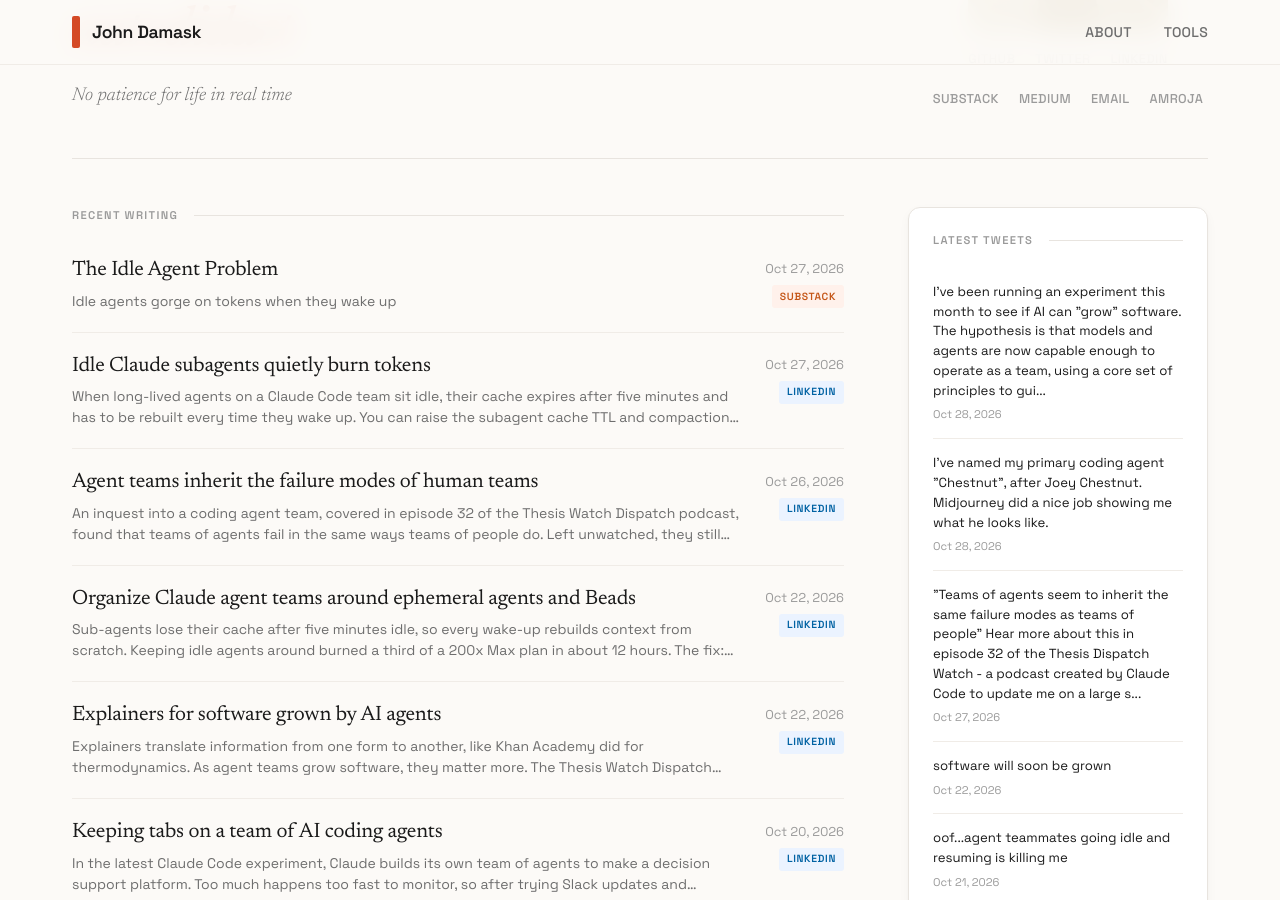
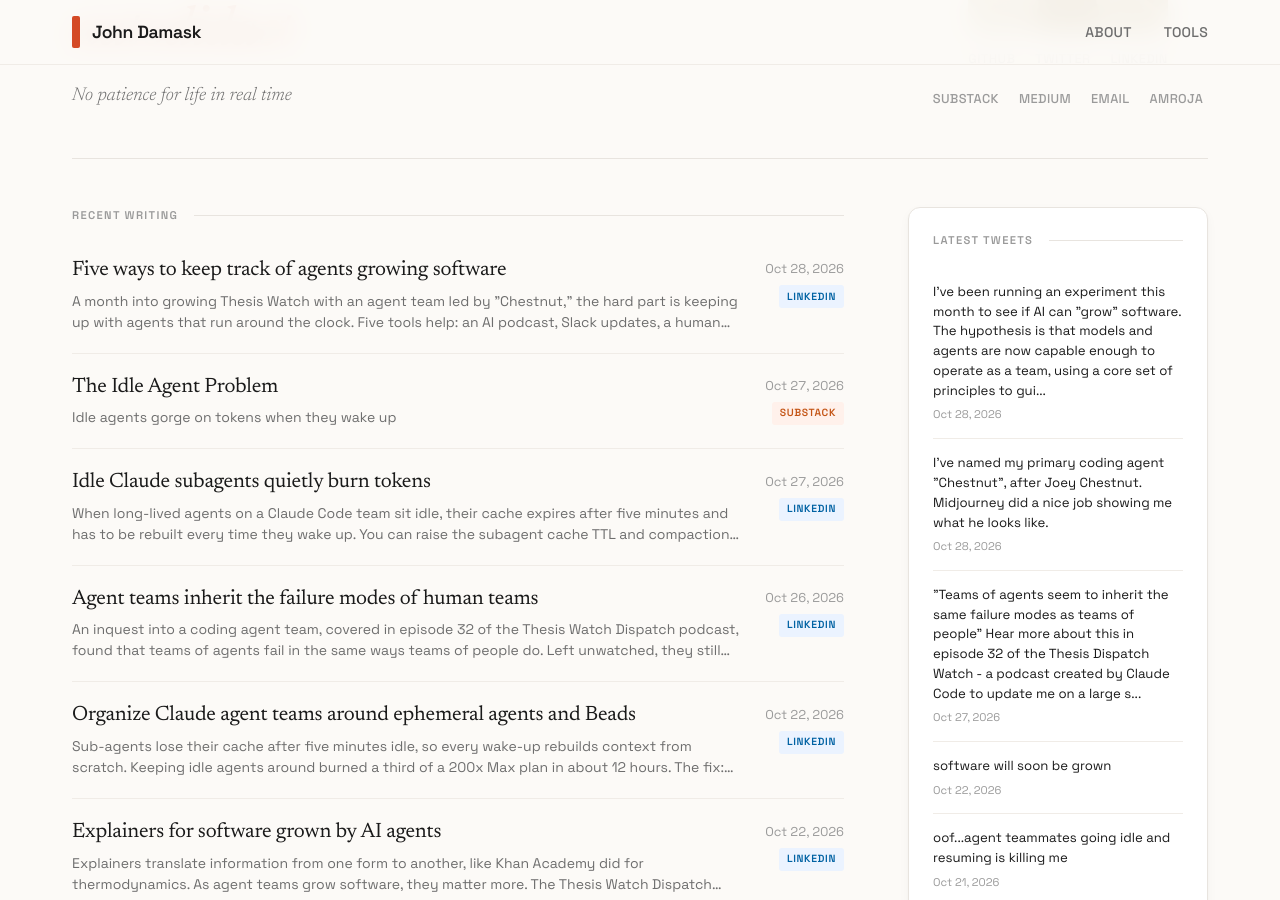
Before and after one commit to jbdamask/jbdamask.github.io, a Jekyll site: the page built from index.html, in a window 1280 px wide and 900 px high, scrolled down 336 px. Built offline with Jekyll 4.4.1, drawn with Linux system fonts in a browser that asks for light colours; the list of posts is cut into pages by our own code.

Commit message:
Add 1 recent LinkedIn post to external feed

```diff
--- a/_data/external-posts.yml
+++ b/_data/external-posts.yml
@@ -1,5 +1,12 @@
 # External posts from LinkedIn, Twitter, etc.
 # Add your posts here and they'll appear in the unified feed
+
+- title: "Five ways to keep track of agents growing software"
+  source: linkedin
+  url: https://www.linkedin.com/feed/update/urn:li:activity:7521213594194321408/
+  date: 2026-10-28
+  excerpt: "A month into growing Thesis Watch with an agent team led by \"Chestnut,\" the hard part is keeping up with agents that run around the clock. Five tools help: an AI podcast, Slack updates, a human task board, phone chats with Chestnut, and on-demand Explainers."
+  image: ""
 
 - title: "Idle Claude subagents quietly burn tokens"
   source: linkedin
```
